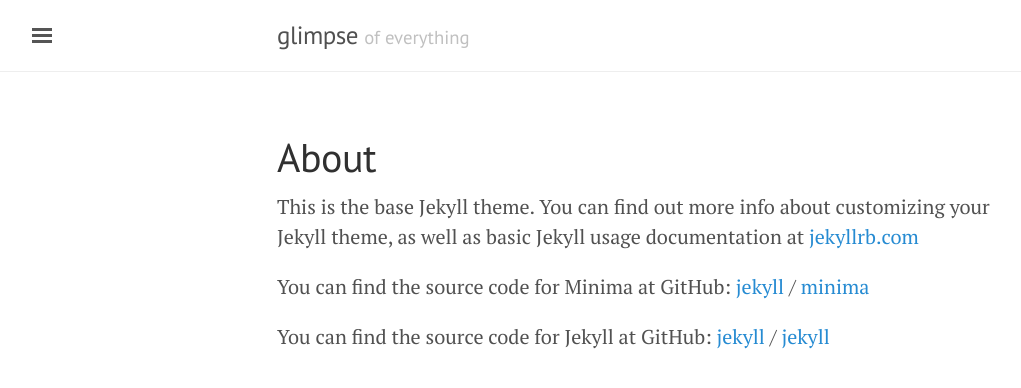
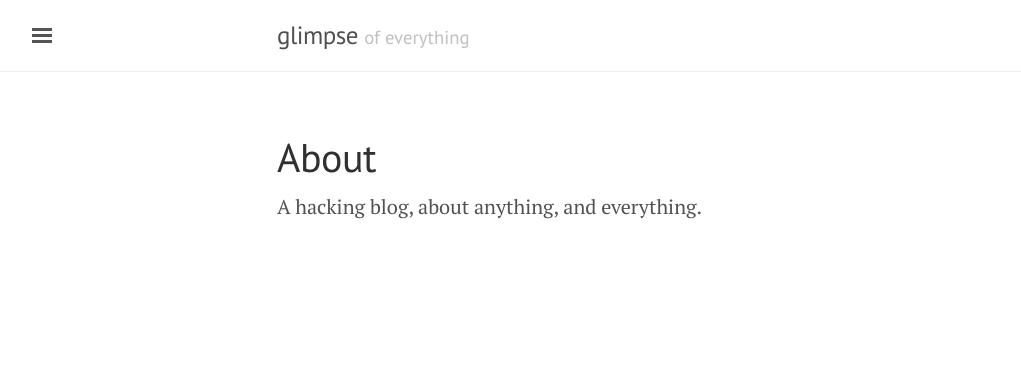
Before and after one commit to thethumbler/glimpse, a Jekyll site: the page built from about.md, in a window 1280 px wide. Shown: the top 388 px of the page, without its empty margins (3-1024 px from the left). Built offline with Jekyll 4.4.1, drawn with Linux system fonts in a browser that asks for light colours.

Commit message:
update style

```diff
--- a/_config.yml
+++ b/_config.yml
@@ -17,7 +17,7 @@ title: glimpse
 tagline: of everything
 email: manwar@ieee.org
 description: >- # this means to ignore newlines until "baseurl:"
-    A glimpse of everything
+    glimpse of everything
 baseurl: "" # the subpath of your site, e.g. /blog
 url: "http://glimpse.aquilaos.com" # the base hostname & protocol for your site, e.g. http://example.com
 twitter_username: manwar_hamza
--- a/_includes/sidebar.html
+++ b/_includes/sidebar.html
@@ -24,10 +24,6 @@
         {% endif %}
       {% endif %}
     {% endfor %}
-
-    <a class="sidebar-nav-item" href="{{ site.github.repo }}/archive/v{{ site.version }}.zip">Download</a>
-    <a class="sidebar-nav-item" href="{{ site.github.repo }}">GitHub project</a>
-    <span class="sidebar-nav-item">Currently v{{ site.version }}</span>
   </nav>
 
   <div class="sidebar-item">
--- a/about.md
+++ b/about.md
@@ -4,15 +4,4 @@ title: About
 permalink: /about/
 ---
 
-This is the base Jekyll theme. You can find out more info about customizing your Jekyll theme, as well as basic Jekyll usage documentation at [jekyllrb.com](https://jekyllrb.com/)
-
-You can find the source code for Minima at GitHub:
-[jekyll][jekyll-organization] /
-[minima](https://github.com/jekyll/minima)
-
-You can find the source code for Jekyll at GitHub:
-[jekyll][jekyll-organization] /
-[jekyll](https://github.com/jekyll/jekyll)
-
-
-[jekyll-organization]: https://github.com/jekyll
+A hacking blog, about anything, and everything.
--- a/public/css/poole.css
+++ b/public/css/poole.css
@@ -167,7 +167,8 @@ pre {
   font-size: .8rem;
   line-height: 1.4;
   white-space: pre;
-  white-space: pre-wrap;
+  /* white-space: pre-wrap; */
+  overflow: auto;
   word-break: break-all;
   word-wrap: break-word;
   background-color: #f9f9f9;
--- a/public/css/syntax.css
+++ b/public/css/syntax.css
@@ -1,6 +1,6 @@
 .highlight .hll { background-color: #ffc; }
 .highlight .c { color: #999; } /* Comment */
-.highlight .err { color: #a00; background-color: #faa } /* Error */
+//.highlight .err { color: #a00; background-color: #faa } /* Error */
 .highlight .k { color: #069; } /* Keyword */
 .highlight .o { color: #555 } /* Operator */
 .highlight .cm { color: #09f; font-style: italic } /* Comment.Multiline */
```
Also changed, not shown: public/apple-touch-icon-precomposed.png (deleted), public/favicon.ico (deleted).
